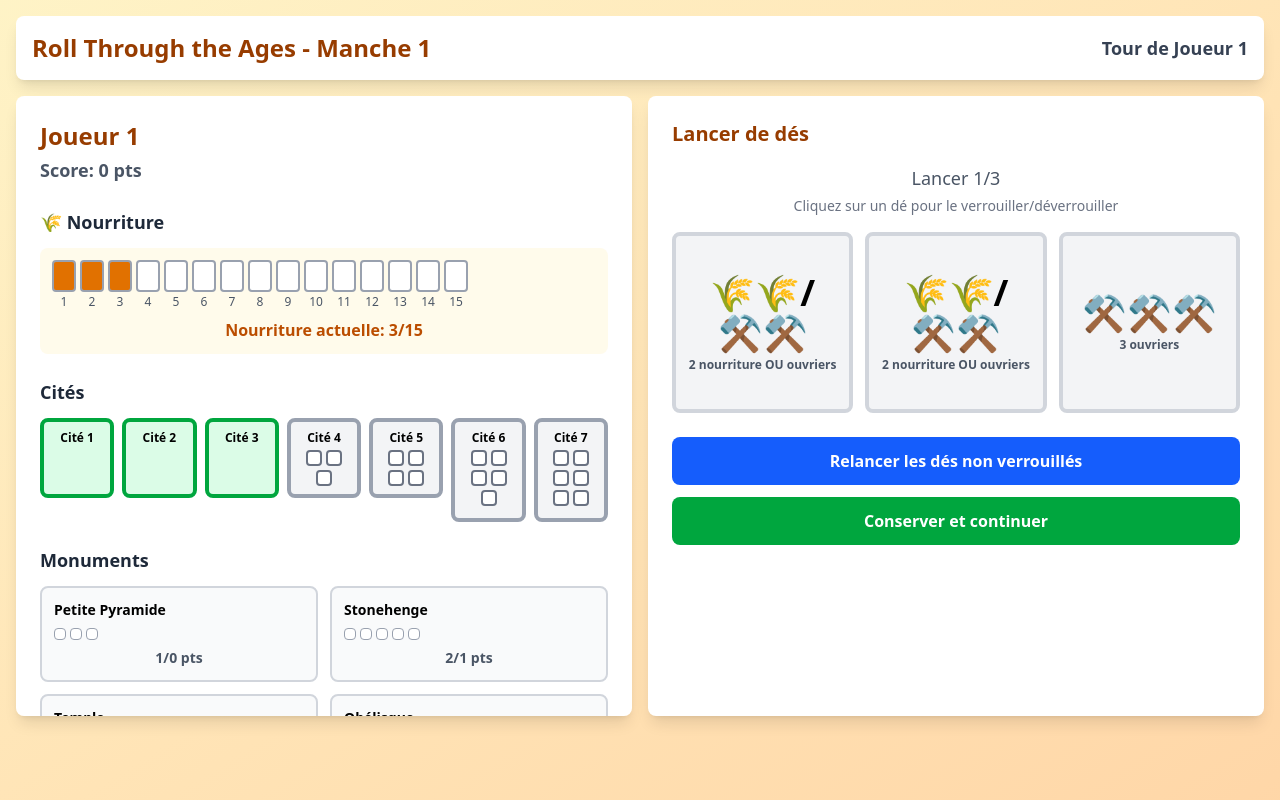
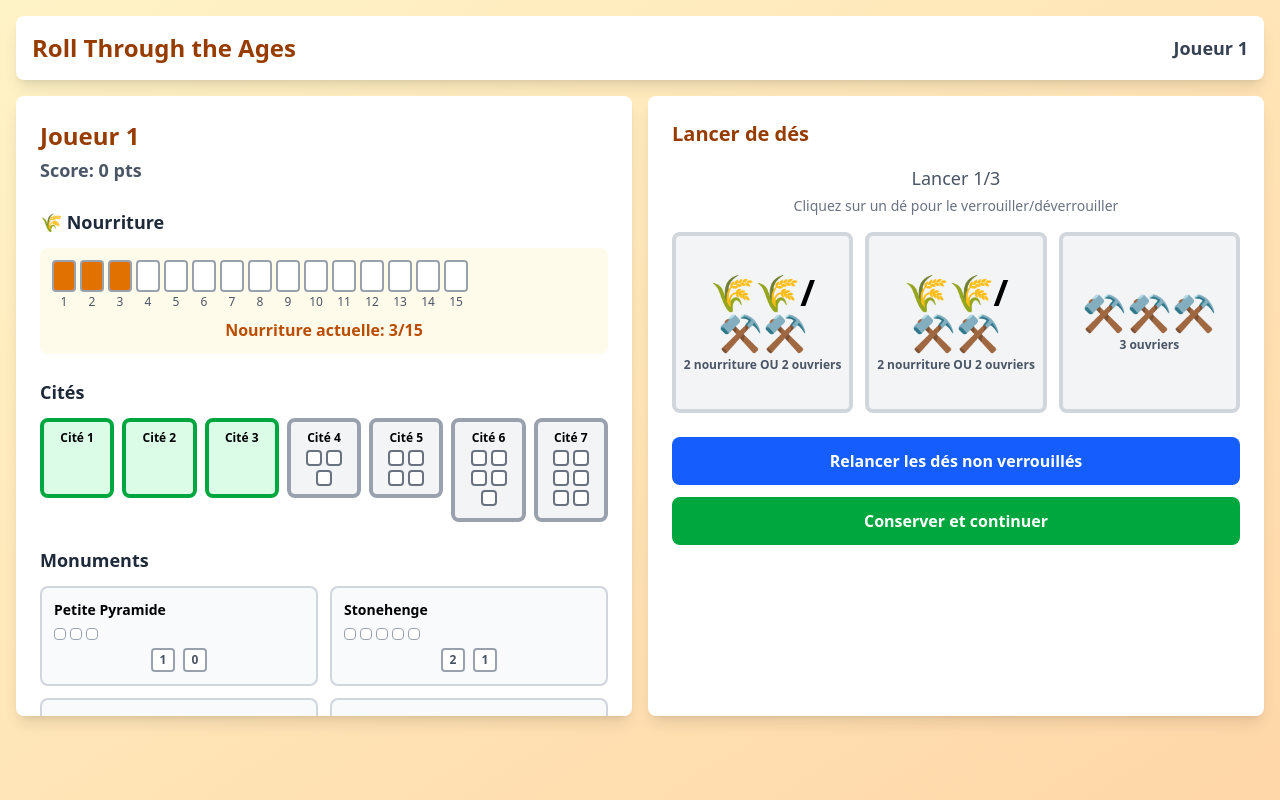
Before and after one commit to bastosh/roll-through-the-ages, a React (Vite) app: page / in a window 1280 px wide. Both pictures are taken after a click on the button "Commencer la partie". Built offline with nearby package versions, Linux system fonts and the light colour scheme.

Commit message:
improve draft

```diff
--- a/src/components/ActionPanel.jsx
+++ b/src/components/ActionPanel.jsx
@@ -5,6 +5,7 @@
 function DiceRollDisplay({ diceResults, rollCount, lockedDice, isRolling, onToggleLock, onReroll, onKeep, currentPlayer }) {
   const canReroll = rollCount < 2 && lockedDice.length < diceResults.length;
   const hasAgriculture = currentPlayer.developments.indexOf('agriculture') !== -1;
+  const hasMasonry = currentPlayer.developments.indexOf('masonry') !== -1;
 
   // Compter les crânes
   let totalSkulls = 0;
@@ -73,7 +74,8 @@
     let mainIcon = '';
 
     if (result.type === 'food') {
-      mainIcon = '🌾'.repeat(result.value);
+      const foodValue = result.value + (hasAgriculture ? 1 : 0);
+      mainIcon = '🌾'.repeat(foodValue);
     } else if (result.type === 'goods') {
       if (result.skulls > 0 && result.value === 2) {
         // Pour le dé goods + crâne : amphore, crâne, amphore
@@ -81,9 +83,12 @@
       }
       mainIcon = '🏺'.repeat(result.value);
     } else if (result.type === 'workers') {
-      mainIcon = '⚒️'.repeat(result.value);
+      const workersValue = result.value + (hasMasonry ? 1 : 0);
+      mainIcon = '⚒️'.repeat(workersValue);
     } else if (result.type === 'food_or_workers') {
-      mainIcon = '🌾🌾/⚒️⚒️';
+      const foodValue = result.value + (hasAgriculture ? 1 : 0);
+      const workersValue = result.value + (hasMasonry ? 1 : 0);
+      mainIcon = '🌾'.repeat(foodValue) + '/' + '⚒️'.repeat(workersValue);
     } else if (result.type === 'coins') {
       mainIcon = '💰';
     } else {
@@ -104,11 +109,23 @@
     if (result.type === 'food') {
       const foodValue = result.value + (hasAgriculture ? 1 : 0);
       text = foodValue + ' nourriture';
-      if (hasAgriculture) text += ' (+Agriculture)';
+      if (hasAgriculture) text += ' (agriculture)';
     }
     if (result.type === 'goods') text = result.value + ' bien' + (result.value > 1 ? 's' : '');
-    if (result.type === 'workers') text = result.value + ' ouvrier' + (result.value > 1 ? 's' : '');
-    if (result.type === 'food_or_workers') text = result.value + ' nourriture OU ouvriers';
+    if (result.type === 'workers') {
+      const workersValue = result.value + (hasMasonry ? 1 : 0);
+      text = workersValue + ' ouvrier' + (workersValue > 1 ? 's' : '');
+      if (hasMasonry) text += ' (maçonnerie)';
+    }
+    if (result.type === 'food_or_workers') {
+      const foodValue = result.value + (hasAgriculture ? 1 : 0);
+      const workersValue = result.value + (hasMasonry ? 1 : 0);
+      text = foodValue + ' nourriture OU ' + workersValue + ' ouvriers';
+      const bonuses = [];
+      if (hasAgriculture) bonuses.push('agriculture');
+      if (hasMasonry) bonuses.push('maçonnerie');
+      if (bonuses.length > 0) text += ' (' + bonuses.join(', ') + ')';
+    }
     if (result.type === 'coins') text = result.value + ' pièces';
     return text;
   }
@@ -471,6 +488,7 @@
             {[...GOODS_TYPES].reverse().map(function(type) {
               const position = player.goodsPositions[type];
               const selectedPosition = selectedGoods[type];
+              const maxForType = GOODS_VALUES[type].length - 1;
 
               if (position === 0) return null;
 
@@ -487,7 +505,10 @@
                   <div className="text-xs w-20 text-gray-600 font-semibold">{GOODS_NAMES[type]}</div>
                   <div className="flex-1 flex gap-1">
                     {GOODS_VALUES[type].map(function(val, idx) {
-                      if (idx === 0 || idx > position) return null;
+                      if (idx === 0) return null;
+
+                      const isFilled = idx <= position;
+                      const showEmptyBox = idx > position;
 
                       return (
                         <div
@@ -496,10 +517,14 @@
                         >
                           <div
                             className={'w-5 h-6 border-2 rounded transition ' + (
-                              isUsed ? 'bg-white border-gray-400' : GOODS_COLORS[type] + ' border-gray-700'
+                              showEmptyBox ? 'bg-white border-gray-300' :
+                              isUsed ? 'bg-white border-gray-400' :
+                              GOODS_COLORS[type] + ' border-gray-700'
                             )}
                           />
-                          <div className="text-xs text-gray-500 mt-0.5">{val}</div>
+                          <div className={'text-xs mt-0.5 ' + (showEmptyBox ? 'text-gray-400' : 'text-gray-500')}>
+                            {val}
+                          </div>
                         </div>
                       );
                     })}
--- a/src/components/Game.jsx
+++ b/src/components/Game.jsx
@@ -7,9 +7,24 @@
 export default function Game({ playerNames }) {
   const [players, setPlayers] = useState(function() {
     return playerNames.map(function(name, i) {
+      // Déterminer quels monuments sont disponibles selon le nombre de joueurs
+      const numPlayers = playerNames.length;
+      const excludedMonuments = [];
+
+      if (numPlayers <= 2) {
+        // 1-2 joueurs : Temple et Grande Pyramide non accessibles
+        excludedMonuments.push('temple', 'great_pyramid');
+      } else if (numPlayers === 3) {
+        // 3 joueurs : Jardins suspendus non accessibles
+        excludedMonuments.push('hanging_gardens');
+      }
+      // 4 joueurs : tous les monuments disponibles
+
       const monuments = [];
       for (let j = 0; j < MONUMENTS.length; j++) {
-        monuments.push({ id: MONUMENTS[j].id, progress: 0, completed: false, firstToComplete: false });
+        if (excludedMonuments.indexOf(MONUMENTS[j].id) === -1) {
+          monuments.push({ id: MONUMENTS[j].id, progress: 0, completed: false, firstToComplete: false });
+        }
       }
 
       const cities = [];
@@ -723,7 +738,7 @@
 
           <button
             onClick={() => window.location.reload()}
-            className="w-full bg-amber-600 text-white py-4 rounded-lg font-bold text-xl hover:bg-amber-700 transition mt-8"
+            className="w-full bg-amber-600 text-white py-4 rounded-lg font-bold text-xl hover:bg-amber-700 transition mt-8 cursor-pointer"
           >
             Nouvelle partie
           </button>
@@ -743,10 +758,10 @@
         <div className="bg-white rounded-lg shadow-lg p-4 mb-4">
           <div className="flex items-center justify-between">
             <h1 className="text-2xl font-bold text-amber-800">
-              Roll Through the Ages - Manche {round}
+              Roll Through the Ages{players.length > 1 ? ' - Manche ' + round : ''}
             </h1>
             <div className="text-lg font-semibold text-gray-700">
-              Tour de {currentPlayer.name}
+              {players.length > 1 ? 'Tour de ' + currentPlayer.name : currentPlayer.name}
             </div>
           </div>
         </div>
@@ -761,6 +776,9 @@
             onBuildMonument={handleBuildMonument}
             canBuild={phase === 'build'}
             pendingWorkers={pendingWorkers}
+            selectedDevelopmentId={selectedDevelopmentToBuy ? selectedDevelopmentToBuy.id : null}
+            allPlayers={players}
+            currentPlayerIndex={currentPlayerIndex}
           />
           <ActionPanel
             phase={phase}
--- a/src/components/GameSetup.jsx
+++ b/src/components/GameSetup.jsx
@@ -1,8 +1,8 @@
 import { useState } from 'react';
 
 export default function GameSetup({ onStart }) {
-  const [playerCount, setPlayerCount] = useState(2);
-  const [playerNames, setPlayerNames] = useState(['Joueur 1', 'Joueur 2']);
+  const [playerCount, setPlayerCount] = useState(1);
+  const [playerNames, setPlayerNames] = useState(['Joueur 1']);
 
   function updatePlayerCount(count) {
     setPlayerCount(count);
@@ -33,7 +33,7 @@
               Nombre de joueurs
             </label>
             <div className="flex gap-4">
-              {[2, 3, 4].map(function(num) {
+              {[1, 2, 3, 4].map(function(num) {
                 return (
                   <button
                     key={num}
@@ -44,7 +44,7 @@
                         : 'bg-gray-200 text-gray-700 hover:bg-gray-300'
                     )}
                   >
-                    {num} joueurs
+                    {num} {num === 1 ? 'joueur' : 'joueurs'}
                   </button>
                 );
               })}
@@ -53,7 +53,7 @@
 
           <div>
             <label className="block text-lg font-semibold mb-3 text-gray-700">
-              Noms des joueurs
+              {playerCount === 1 ? 'Nom du joueur' : 'Noms des joueurs'}
             </label>
             {playerNames.map(function(name, i) {
               return (
--- a/src/components/PlayerScorePanel.jsx
+++ b/src/components/PlayerScorePanel.jsx
@@ -59,7 +59,7 @@
   );
 }
 
-function DevelopmentsList({ playerDevelopments, onBuyDevelopment, canBuy, playerGoodsValue, pendingCoins }) {
+function DevelopmentsList({ playerDevelopments, onBuyDevelopment, canBuy, playerGoodsValue, pendingCoins, selectedDevelopmentId }) {
   return (
     <div className="mb-6">
       <h3 className="text-lg font-bold mb-3 text-gray-800">Développements</h3>
@@ -69,8 +69,9 @@
           const totalValue = playerGoodsValue + (pendingCoins || 0);
           const canAfford = totalValue >= dev.cost;
           const isClickable = canBuy && !isOwned && canAfford;
+          const isSelected = selectedDevelopmentId === dev.id;
 
-          let bgClass = isOwned ? 'bg-green-50' : 'bg-gray-50';
+          let bgClass = isOwned ? 'bg-green-50' : isSelected ? 'bg-blue-200 border-2 border-blue-600' : 'bg-gray-50';
           let className = 'flex items-center gap-2 p-2 rounded text-sm ' + bgClass;
           if (isClickable) {
             className += ' hover:bg-blue-100 cursor-pointer';
@@ -103,7 +104,7 @@
   );
 }
 
-function MonumentsGrid({ playerMonuments, onBuildMonument, canBuild, pendingWorkers }) {
+function MonumentsGrid({ playerMonuments, onBuildMonument, canBuild, pendingWorkers, allPlayers, currentPlayerIndex }) {
   return (
     <div className="mb-6">
       <h3 className="text-lg font-bold mb-3 text-gray-800">Monuments</h3>
@@ -111,6 +112,23 @@
         {playerMonuments.map(function(m) {
           const monument = MONUMENTS.find(mon => mon.id === m.id);
           const isClickable = canBuild && !m.completed && (pendingWorkers >= 1 || m.progress > 0);
+
+          // Vérifier si quelqu'un d'autre a terminé ce monument en premier
+          let someoneElseCompletedFirst = false;
+          if (allPlayers) {
+            for (let i = 0; i < allPlayers.length; i++) {
+              if (i !== currentPlayerIndex) {
+                for (let j = 0; j < allPlayers[i].monuments.length; j++) {
+                  const otherMonument = allPlayers[i].monuments[j];
+                  if (otherMonument.id === m.id && otherMonument.completed && otherMonument.firstToComplete) {
+                    someoneElseCompletedFirst = true;
+                    break;
+                  }
+                }
+              }
+              if (someoneElseCompletedFirst) break;
+            }
+          }
 
           return (
             <div
@@ -133,16 +151,42 @@
                   );
                 })}
               </div>
-              <div className="text-center text-sm font-semibold">
-                {m.completed ? (
-                  <span className="text-purple-700">
-                    {m.firstToComplete ? monument.points[0] : monument.points[1]} pts ✓
-                  </span>
-                ) : (
-                  <span className="text-gray-600">
-                    {monument.points[0]}/{monument.points[1]} pts
-                  </span>
-                )}
+              {monument.effect && (
+                <div className="text-xs text-gray-600 italic mb-2 text-center">
+                  {monument.effect}
+                </div>
+              )}
+              <div className="flex items-center justify-center gap-2 text-sm font-semibold">
+                {/* Points maximum (première case à cocher) */}
+                <div className="flex items-center gap-1">
+                  <div className={'w-6 h-6 border-2 rounded flex items-center justify-center ' + (
+                    m.completed && m.firstToComplete ? 'bg-green-600 border-green-700' :
+                    someoneElseCompletedFirst ? 'bg-gray-300 border-gray-400' :
+                    'bg-white border-gray-400'
+                  )}>
+                    {m.completed && m.firstToComplete ? (
+                      <span className="text-white text-xs font-bold">{monument.points[0]}</span>
+                    ) : someoneElseCompletedFirst ? (
+                      <span className="text-gray-600 text-xs font-bold">✗</span>
+                    ) : (
+                      <span className="text-gray-600 text-xs font-bold">{monument.points[0]}</span>
+                    )}
+                  </div>
+                </div>
+
+                {/* Points secondaires */}
+                <div className="flex items-center gap-1">
+                  <div className={'w-6 h-6 border-2 rounded flex items-center justify-center ' + (
+                    m.completed && !m.firstToComplete ? 'bg-purple-600 border-purple-700' :
+                    'bg-white border-gray-400'
+                  )}>
+                    {m.completed && !m.firstToComplete ? (
+                      <span className="text-white text-xs font-bold">{monument.points[1]}</span>
+                    ) : (
+                      <span className="text-gray-600 text-xs font-bold">{monument.points[1]}</span>
+                    )}
+                  </div>
+                </div>
               </div>
             </div>
           );
@@ -211,6 +255,9 @@
   const totalGoods = getTotalGoodsCount(goodsPositions);
   const goodsValue = getGoodsValue(goodsPositions);
 
+  // Calculer le nombre maximum de cases pour aligner toutes les lignes
+  const maxSlots = Math.max(...GOODS_TYPES.map(type => GOODS_VALUES[type].length - 1));
+
   return (
     <div className="mb-6">
       <h3 className="text-lg font-bold mb-3 text-gray-800">Biens</h3>
@@ -223,11 +270,13 @@
           {[...GOODS_TYPES].reverse().map(function(type) {
             const position = goodsPositions[type];
             const value = GOODS_VALUES[type][position];
+            const maxForType = GOODS_VALUES[type].length - 1;
 
             return (
               <div key={type} className="flex items-center gap-2">
                 <div className="text-xs w-20 text-gray-600">{GOODS_NAMES[type]}</div>
                 <div className="flex-1 flex gap-1">
+                  {/* Afficher toutes les cases existantes pour ce type */}
                   {GOODS_VALUES[type].map(function(val, idx) {
                     if (idx === 0) return null;
                     return (
@@ -239,6 +288,15 @@
                           title={val.toString()}
                         />
                         <div className="text-xs text-gray-500 mt-0.5">{val}</div>
+                      </div>
+                    );
+                  })}
+                  {/* Ajouter des cases vides pour aligner avec les autres lignes */}
+                  {Array(maxSlots - maxForType).fill(0).map(function(_, idx) {
+                    return (
+                      <div key={'empty-' + idx} className="flex flex-col items-center">
+                        <div className="w-6 h-8 border-2 border-transparent rounded bg-transparent" />
+                        <div className="text-xs text-transparent mt-0.5">-</div>
                       </div>
                     );
                   })}
@@ -262,7 +320,10 @@
   onBuildCity,
   onBuildMonument,
   canBuild,
-  pendingWorkers
+  pendingWorkers,
+  selectedDevelopmentId,
+  allPlayers,
+  currentPlayerIndex
 }) {
   const goodsValue = getGoodsValue(player.goodsPositions);
 
@@ -287,6 +348,8 @@
         onBuildMonument={onBuildMonument}
         canBuild={canBuild}
         pendingWorkers={pendingWorkers}
+        allPlayers={allPlayers}
+        currentPlayerIndex={currentPlayerIndex}
       />
       <DevelopmentsList
         playerDevelopments={player.developments}
@@ -294,6 +357,7 @@
         canBuy={canBuy}
         playerGoodsValue={goodsValue}
         pendingCoins={pendingCoins}
+        selectedDevelopmentId={selectedDevelopmentId}
       />
       <ResourcesDisplay goodsPositions={player.goodsPositions} />
       <DisastersDisplay disasters={player.disasters} />
--- a/src/constants/gameData.js
+++ b/src/constants/gameData.js
@@ -25,13 +25,13 @@
 };
 
 export const MONUMENTS = [
-  { id: 'step_pyramid', name: 'Petite Pyramide', workers: 3, points: [1, 0] },
-  { id: 'stone_circle', name: 'Stonehenge', workers: 5, points: [2, 1] },
-  { id: 'temple', name: 'Temple', workers: 7, points: [4, 2] },
-  { id: 'obelisk', name: 'Obélisque', workers: 9, points: [6, 3] },
-  { id: 'hanging_gardens', name: 'Jardins suspendus', workers: 11, points: [8, 4] },
-  { id: 'great_wall', name: 'Grande Muraille', workers: 13, points: [10, 5] },
-  { id: 'great_pyramid', name: 'Grande Pyramide', workers: 15, points: [12, 6] }
+  { id: 'step_pyramid', name: 'Petite Pyramide', workers: 3, points: [1, 0], effect: null },
+  { id: 'stone_circle', name: 'Stonehenge', workers: 5, points: [2, 1], effect: null },
+  { id: 'temple', name: 'Temple', workers: 7, points: [4, 2], effect: null },
+  { id: 'obelisk', name: 'Obélisque', workers: 9, points: [6, 3], effect: null },
+  { id: 'hanging_gardens', name: 'Jardins suspendus', workers: 11, points: [8, 4], effect: null },
+  { id: 'great_wall', name: 'Grande Muraille', workers: 13, points: [10, 5], effect: 'Les invasions ne vous affectent plus' },
+  { id: 'great_pyramid', name: 'Grande Pyramide', workers: 15, points: [12, 6], effect: null }
 ];
 
 export const DEVELOPMENTS = [
```
